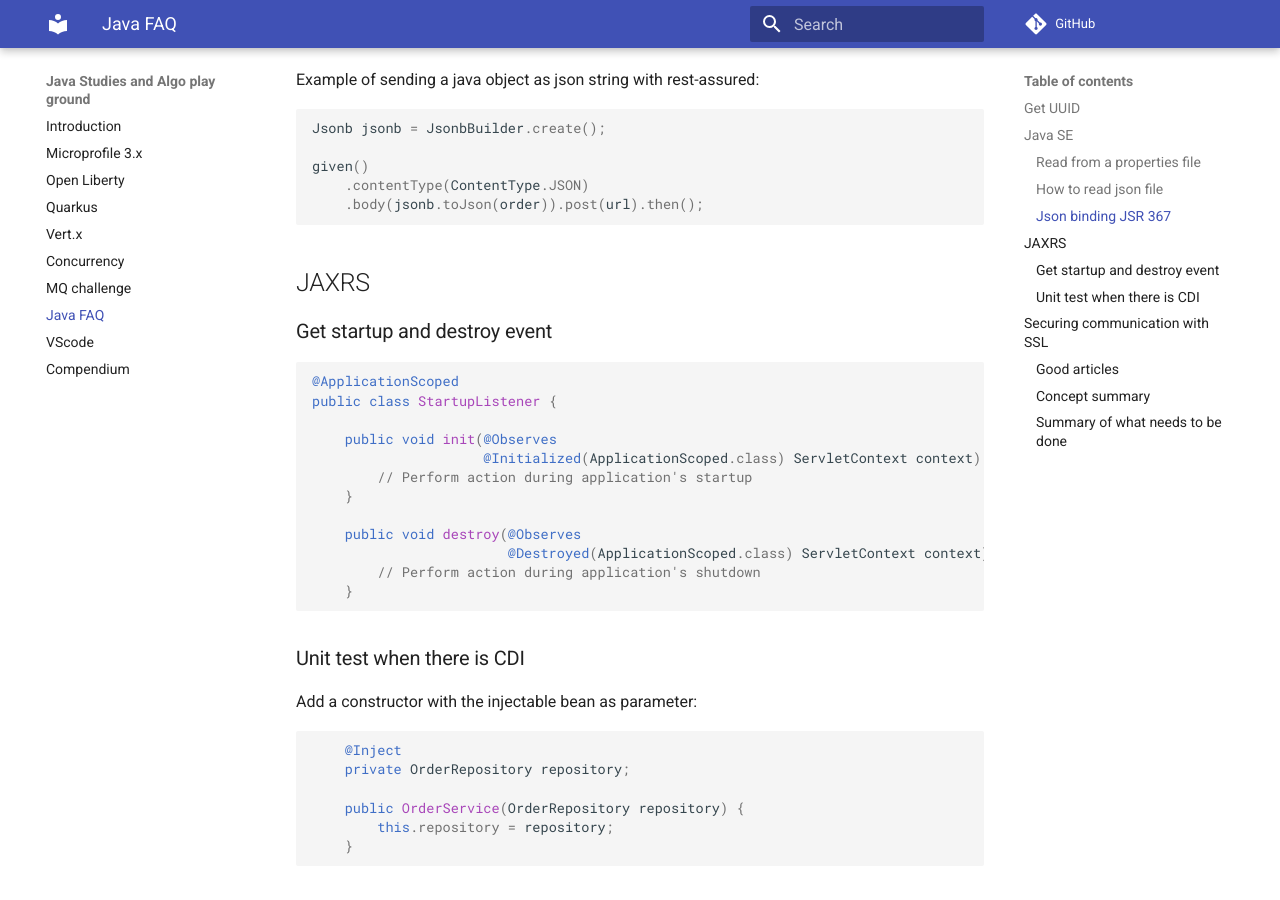
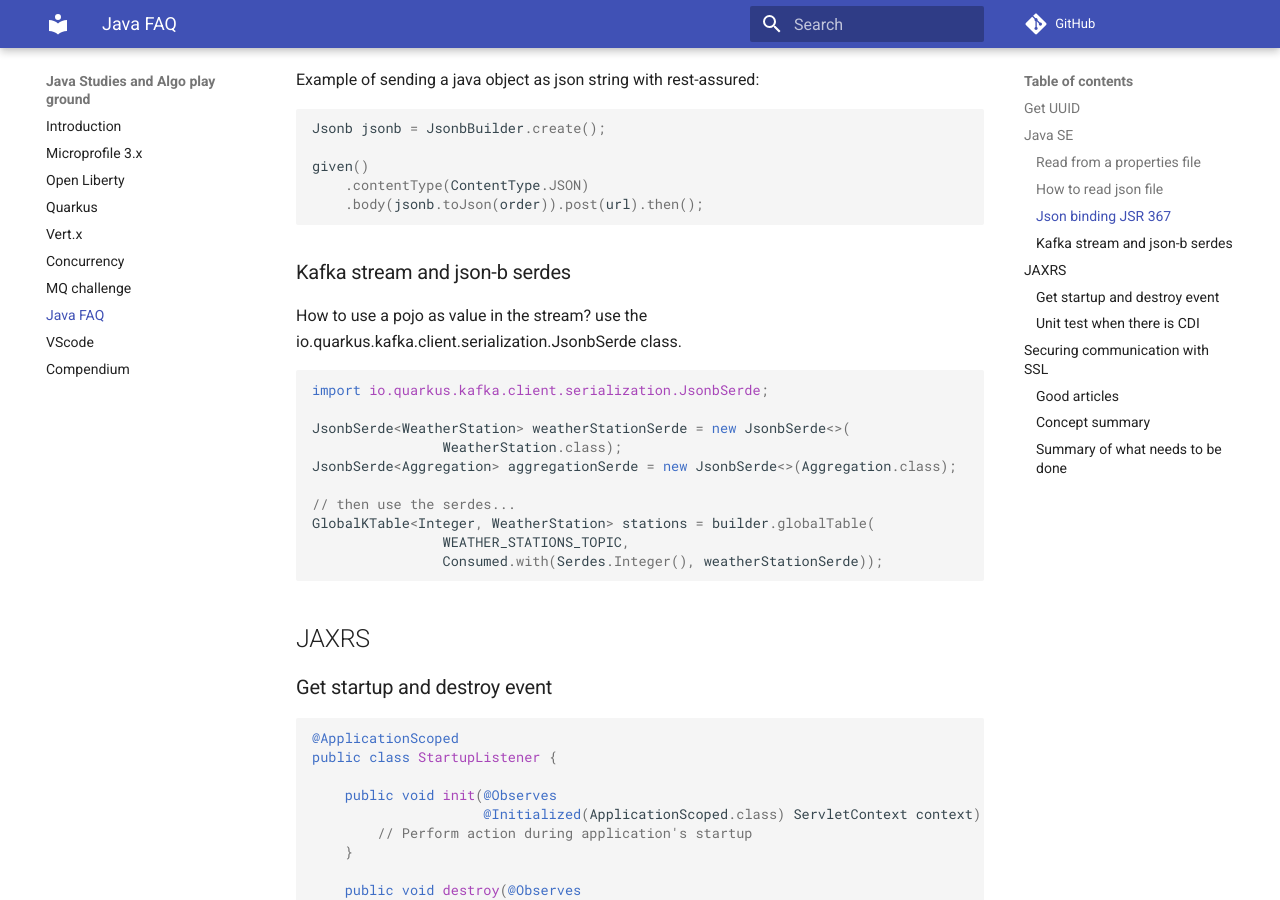
Before and after one commit to jbcodeforce/java-studies, an MkDocs documentation site: the page built from docs/FAQ.md, in a window 1280 px wide and 900 px high, scrolled down 1185 px. Built offline with MkDocs 1.6.1 and Material for MkDocs 9.7.7, drawn with Linux system fonts in a browser that asks for light colours; comment, search, counter and statistics services are not loaded.

Commit message:
update quarkus

````diff
--- a/docs/FAQ.md
+++ b/docs/FAQ.md
@@ -63,6 +63,24 @@ Jsonb jsonb = JsonbBuilder.create();
 given()
     .contentType(ContentType.JSON)
     .body(jsonb.toJson(order)).post(url).then();
+```
+
+### Kafka stream and json-b serdes
+
+How to use a pojo as value in the stream? use the io.quarkus.kafka.client.serialization.JsonbSerde class.
+
+```java
+import io.quarkus.kafka.client.serialization.JsonbSerde;
+
+JsonbSerde<WeatherStation> weatherStationSerde = new JsonbSerde<>(
+                WeatherStation.class);
+JsonbSerde<Aggregation> aggregationSerde = new JsonbSerde<>(Aggregation.class);
+
+// then use the serdes...
+GlobalKTable<Integer, WeatherStation> stations = builder.globalTable(
+                WEATHER_STATIONS_TOPIC,
+                Consumed.with(Serdes.Integer(), weatherStationSerde));
+
 ```
 
 ## JAXRS
````
Also changed, not shown: docs/quarkus.md (+65 -23 lines).
